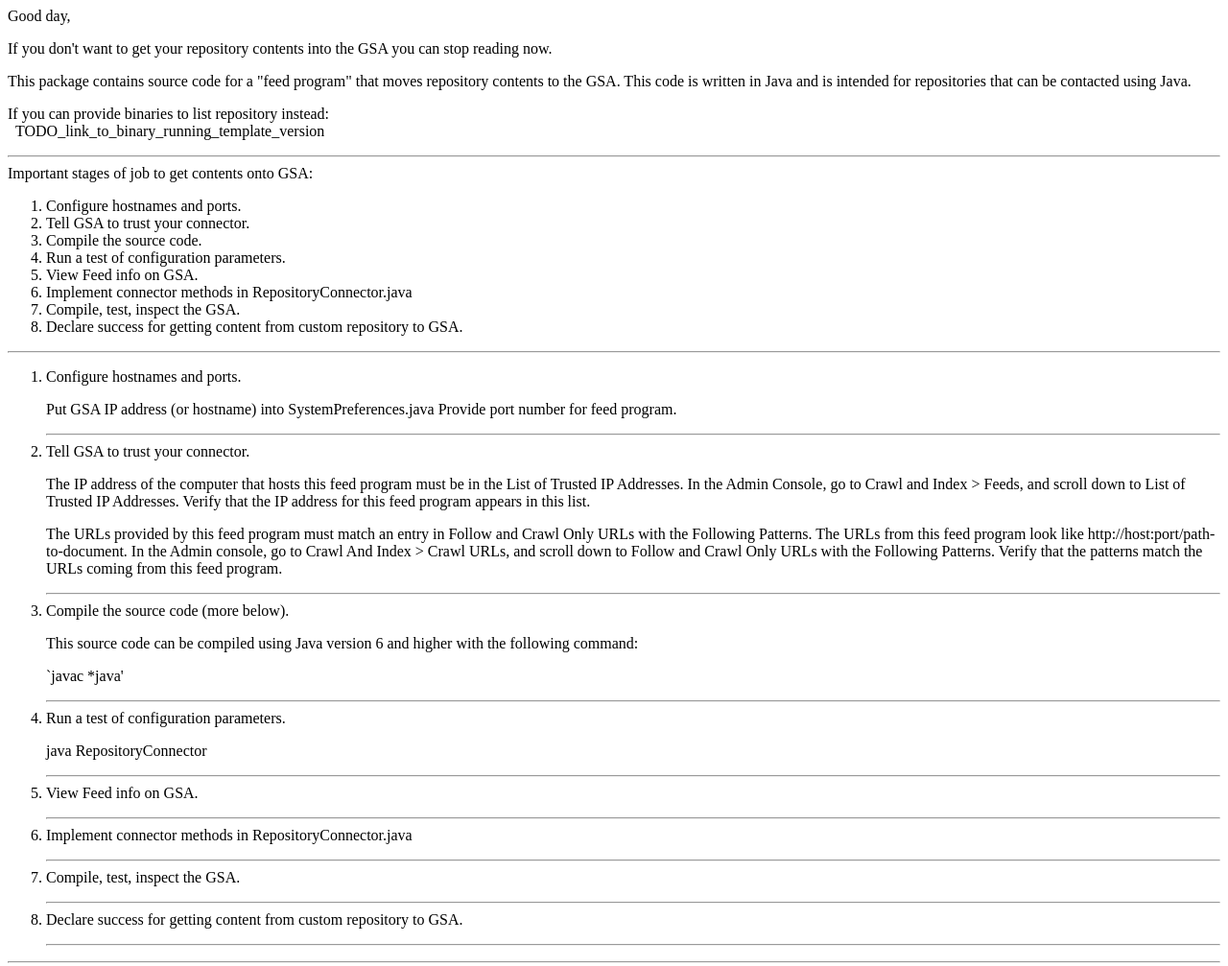
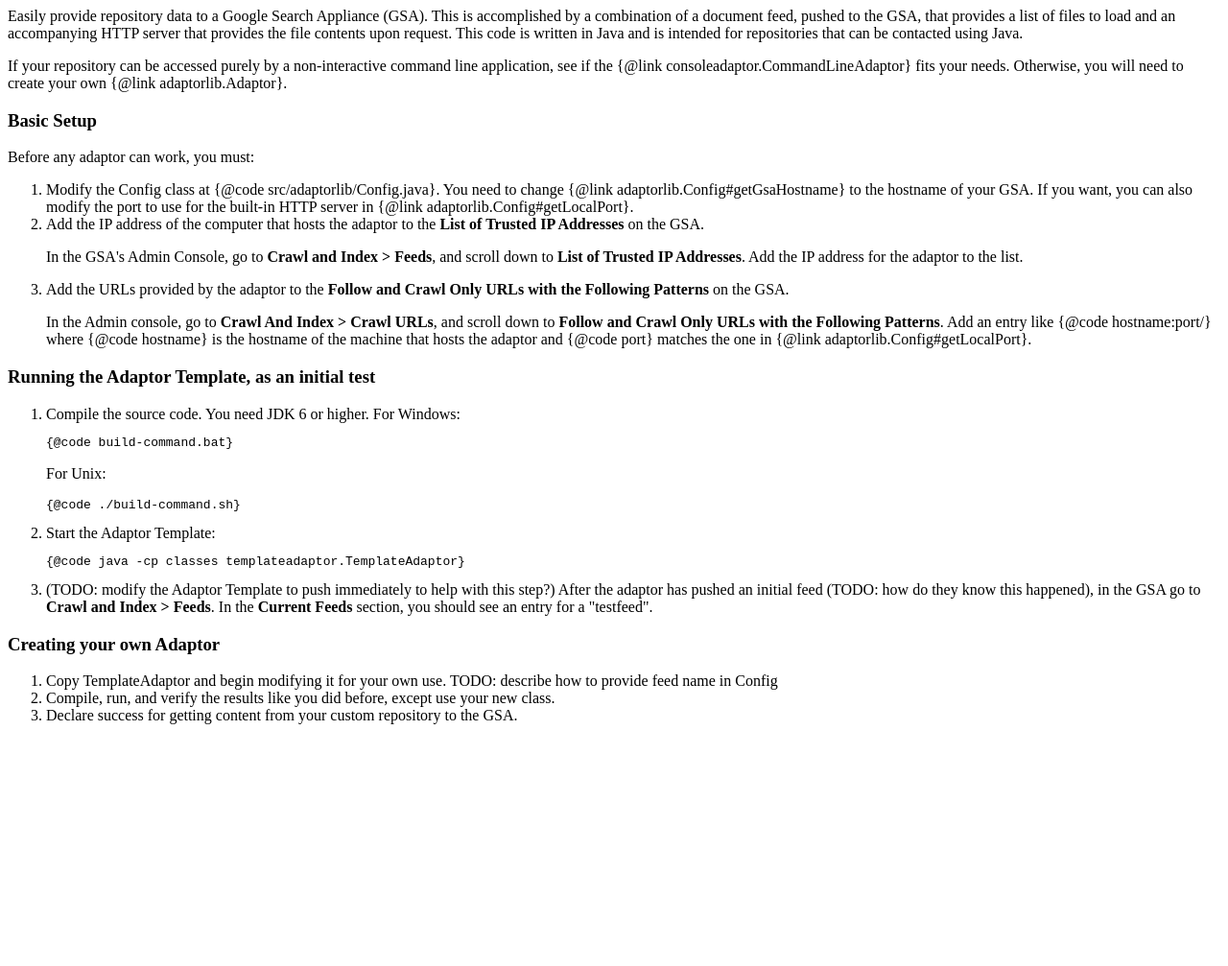
Before and after one commit to googlegsa/library, a plain HTML site: page src/adaptorlib/package.html in a window 1280 px wide. Shown: the top 1007 px of the page at 96% size. After the commit the page ends 800 px from the top, so only its background shows below. Drawn offline with Linux system fonts and the light colour scheme.

Commit message:
Improve package documentation

```diff
--- a/src/adaptorlib/package.html
+++ b/src/adaptorlib/package.html
@@ -1,95 +1,58 @@
 <body>
-<p>
-Good day,
-<p>
-If you don't want to get your repository contents into
-the GSA you can stop reading now.
-<p>
-This package contains source code for a "feed program"
-that moves repository contents to the GSA.  This code is
-written in Java and is intended for repositories that
-can be contacted using Java.
-<p>
-If you can provide binaries to list repository instead:<br>
-&nbsp;&nbsp;TODO_link_to_binary_running_template_version
-<p>
-<hr>
+  <p>Easily provide repository data to a Google Search Appliance (GSA). This is
+  accomplished by a combination of a document feed, pushed to the GSA, that
+  provides a list of files to load and an accompanying HTTP server that provides
+  the file contents upon request. This code is written in Java and is intended
+  for repositories that can be contacted using Java.</p>
 
-Important stages of job to get contents onto GSA:
-<p>
-<ol>
-<li> Configure hostnames and ports.
-<li> Tell GSA to trust your connector.
-<li> Compile the source code.
-<li> Run a test of configuration parameters.
-<li> View Feed info on GSA.
-<li> Implement connector methods in RepositoryConnector.java
-<li> Compile, test, inspect the GSA.
-<li> Declare success for getting content from custom repository to GSA.
-</ol>
-<hr>
+  <p>If your repository can be accessed purely by a non-interactive command line
+  application, see if the {@link consoleadaptor.CommandLineAdaptor} fits your
+  needs. Otherwise, you will need to create your own {@link adaptorlib.Adaptor}.
+  </p>
 
-<ol>
-<li> Configure hostnames and ports.<br>
-<p>
- Put GSA IP address (or hostname) into SystemPreferences.java
- Provide port number for feed program.
-<hr>
+  <h3>Basic Setup</h3>
+  <p>Before any adaptor can work, you must:</p>
+  <ol>
+    <li>Modify the Config class at {@code src/adaptorlib/Config.java}. You need
+      to change {@link adaptorlib.Config#getGsaHostname} to the hostname of your
+      GSA. If you want, you can also modify the port to use for the built-in
+      HTTP server in {@link adaptorlib.Config#getLocalPort}.</li>
+    <li>Add the IP address of the computer that hosts the adaptor to the <b>List
+      of Trusted IP Addresses</b> on the GSA.
+      <p>In the GSA's Admin Console, go to <b>Crawl and Index &gt; Feeds</b>,
+      and scroll down to <b>List of Trusted IP Addresses</b>. Add the IP address
+      for the adaptor to the list.</p></li>
+    <li>Add the URLs provided by the adaptor to the <b>Follow and Crawl Only
+      URLs with the Following Patterns</b> on the GSA.
+      <p>In the Admin console, go to <b>Crawl And Index &gt; Crawl URLs</b>, and
+      scroll down to <b>Follow and Crawl Only URLs with the Following
+      Patterns</b>. Add an entry like {@code hostname:port/} where {@code
+      hostname} is the hostname of the machine that hosts the adaptor and {@code
+      port} matches the one in {@link adaptorlib.Config#getLocalPort}.</p></li>
+  </ol>
 
-<li> Tell GSA to trust your connector.<br>
-<p>
- The IP address of the computer that hosts this feed
- program must be in the List of Trusted IP Addresses.
- In the Admin Console, go to Crawl and Index > Feeds,
- and scroll down to List of Trusted IP Addresses.
- Verify that the IP address for this feed program
- appears in this list.
-<p>
- The URLs provided by this feed program must match
- an entry in Follow and Crawl Only URLs with the
- Following Patterns.  The URLs from this feed program
- look like http://host:port/path-to-document.
- In the Admin console, go to Crawl And Index > Crawl
- URLs, and scroll down to Follow and Crawl Only URLs
- with the Following Patterns.  Verify that the patterns
- match the URLs coming from this feed program.
-<hr>
+  <h3>Running the Adaptor Template, as an initial test</h3>
+  <ol>
+    <li>Compile the source code. You need JDK 6 or higher. For Windows:
+      <pre>{@code build-command.bat}</pre>
+      <p>For Unix:</p>
+      <pre>{@code ./build-command.sh}</pre></li>
+    <li>Start the Adaptor Template:
+      <pre>{@code java -cp classes templateadaptor.TemplateAdaptor}</pre></li>
+    <li>(TODO: modify the Adaptor Template to push immediately to help with this
+      step?) After the adaptor has pushed an initial feed (TODO: how do they
+      know this happened), in the GSA go to <b>Crawl and Index &gt; Feeds</b>.
+      In the <b>Current Feeds</b> section, you should see an entry for a
+      "testfeed".</li>
+  </ol>
 
-<li> Compile the source code (more below).
-<p>
-
-This source code can be compiled using Java version 6
-and higher with the following command:<br>
-<p>
-`javac *java'
-<hr>
-
-<li> Run a test of configuration parameters.
-<p>
-java RepositoryConnector
-<hr>
-
-<li> View Feed info on GSA.
-<p>
-<hr>
-
-<li> Implement connector methods in RepositoryConnector.java
-<p>
-<hr>
-
-<li> Compile, test, inspect the GSA.
-<p>
-<hr>
-
-<li> Declare success for getting content from custom repository to GSA.
-<p>
-<hr>
-
-</ol>
-
-<hr>
-
-Thank you,
-Google
-
+  <h3>Creating your own Adaptor</h3>
+  <ol>
+    <li>Copy TemplateAdaptor and begin modifying it for your own use. TODO:
+      describe how to provide feed name in Config</li>
+    <li>Compile, run, and verify the results like you did before, except use
+      your new class.</li>
+    <li>Declare success for getting content from your custom repository to the
+      GSA.</li>
+  </ol>
 </body>
```
